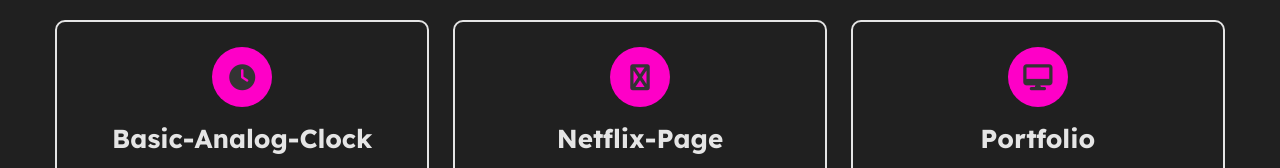
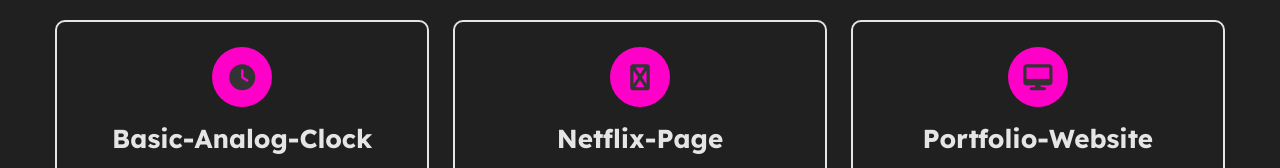
Before and after one commit to saribanavath/Portfolio, a plain HTML site: page index.html in a window 1280 px wide. Shown: the part 1820-1988 px from the top of the page. Drawn offline with nearby package versions, Linux system fonts and the light colour scheme; a script that the page names is missing.

Commit message:
Update index.html

```diff
--- a/index.html
+++ b/index.html
@@ -238,7 +238,7 @@
                 <!-- 3rd Project -->
                 <div class="project">
                     <i class="fa fa-desktop"></i>
-                    <h4>Portfolio </h4>
+                    <h4>Portfolio-Website </h4>
                     <p>Created a portfolio website using HTML, CSS, and JavaScript, It serves as a platform to introduce myself, share my projects, and provide information about my  education and myskills.</p>
                    <div class="link2">
                     <a href="https://github.com/saribanavath/Portfolio-Website" target="_blank"><button>Live</button></a>
```
